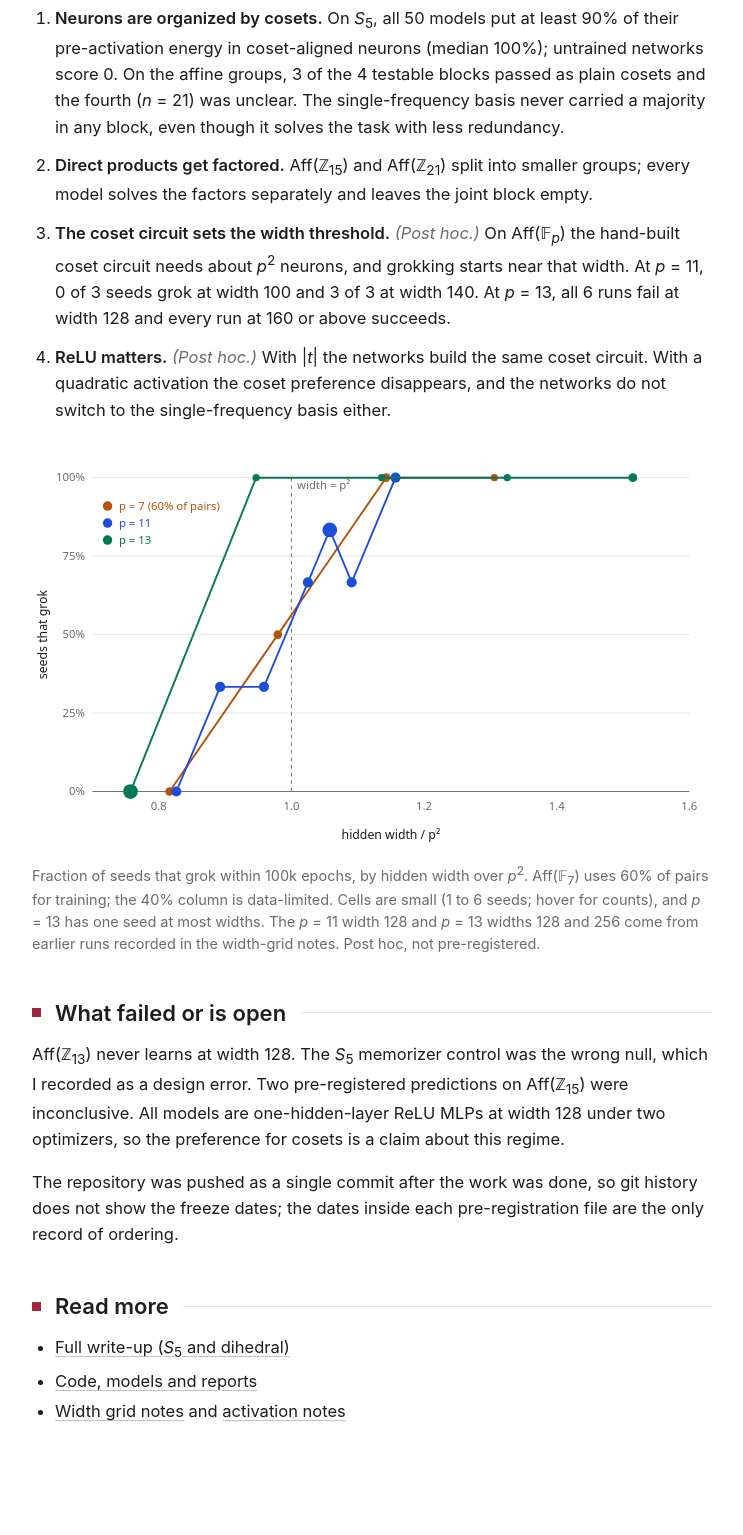
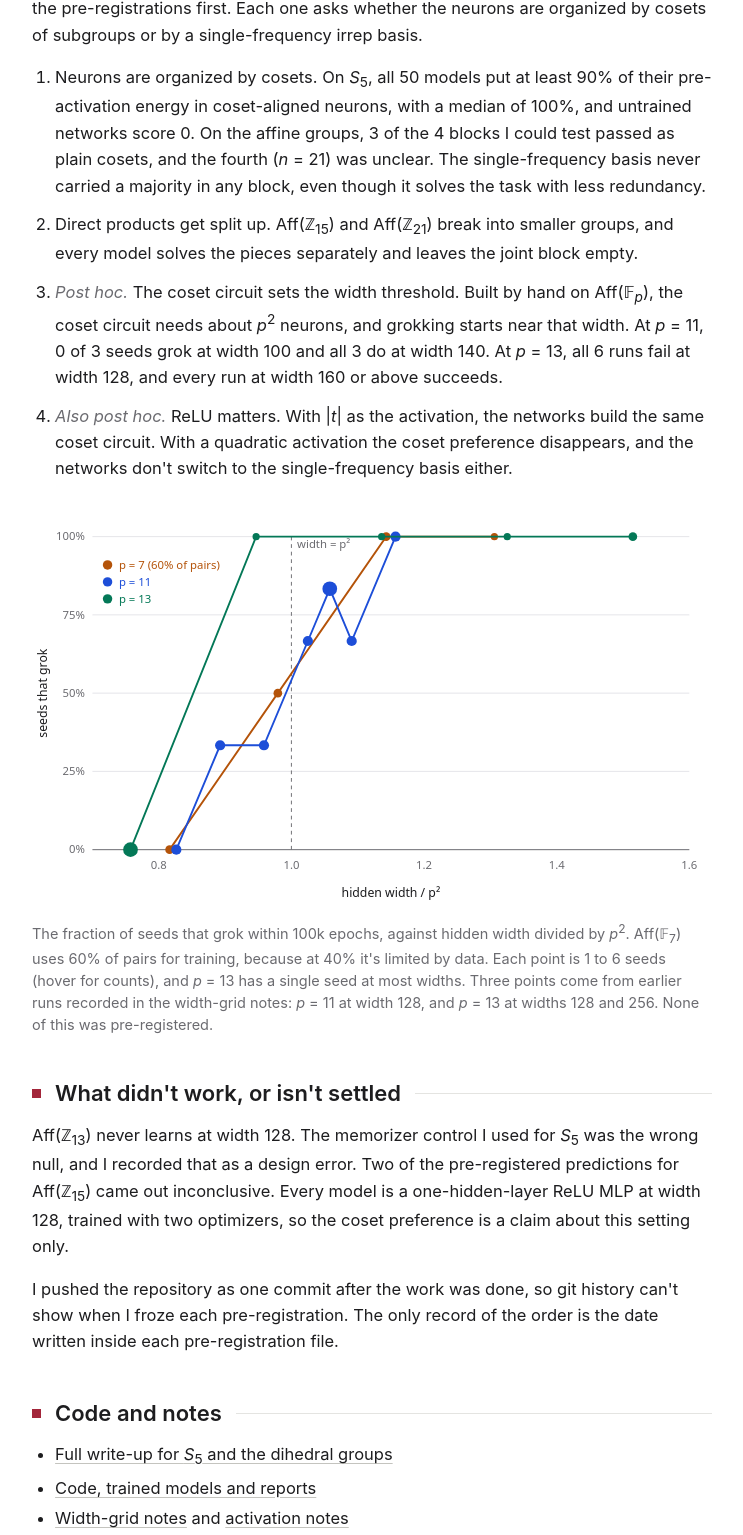
Before and after one commit to jlee0229/jlee0229.github.io, a plain HTML site: page cosets-vs-irreps/index.html in a window 1280 px wide. Shown: the part 498-2033 px from the top of the page, without its empty margins (192-935 px from the left). Drawn offline with Linux system fonts and the light colour scheme.

Commit message:
Humanize the cosets vs irreps page; add Humanpath to projects
- cosets-vs-irreps: rewritten in plain first person with every number,
  caveat and link kept; no bold lead-ins, no question-and-answer lede,
  no passive "were frozen"; headings now "What I found", "What didn't
  work, or isn't settled", "Code and notes"
- Projects: Humanpath (Hugging Face app and Walkability repo) above
  HiveMusic, with a screenshot of the app's sample walk

Co-Authored-By: Claude Opus 5.5 <noreply@anthropic.com>
Claude-Session: https://claude.ai/code/session_01JZ9hmutcVkUwQjhgAXnsYC

```diff
--- a/cosets-vs-irreps/index.html
+++ b/cosets-vs-irreps/index.html
@@ -4,7 +4,7 @@
 <meta charset="utf-8">
 <meta name="viewport" content="width=device-width,initial-scale=1">
 <title>Cosets vs irreps · Jaeho Lee</title>
-<meta name="description" content="Pre-registered test of whether MLPs trained on group multiplication organize neurons by cosets or irreps.">
+<meta name="description" content="A pre-registered test of whether small networks trained on group multiplication organize their neurons by cosets or by irreducible representations.">
 <link rel="stylesheet" href="../style.css">
 </head>
 <body>
@@ -22,33 +22,33 @@
 <main>
 <article class="post">
 <h1>Cosets vs irreps</h1>
-<p class="byline">Experiment. Pre-registered; done, with follow-ups ongoing. Findings 3 and 4 are post hoc.</p>
+<p class="byline">A pre-registered experiment. Findings 3 and 4 came after the fact and are marked post hoc.</p>
 
-<p class="lede">When small networks learn a group's multiplication table, do their neurons organize around cosets of subgroups (Stander et al.) or around irreducible representations (Chughtai et al.)? In the models I tested, around cosets.</p>
+<p class="lede">There are two published answers to how a small network learns a group's multiplication table. Chughtai et al. say its neurons line up with irreducible representations, and Stander et al. say they line up with cosets of subgroups. I analyzed 89 networks to check, and in the models I tested, it was mostly cosets.</p>
 
-<h2>Main results</h2>
-<p>I analyzed 89 one-hidden-layer MLPs on 7 groups: 50 on <i>S</i><sub>5</sub>, 8 on the dihedral groups <i>D</i><sub>59</sub> and <i>D</i><sub>61</sub>, and 31 on the affine groups Aff(ℤ<sub><i>n</i></sub>) for <i>n</i> = 11, 15, 16, 21. Pre-registrations were frozen first. The test was whether neurons are organized by cosets of subgroups or by a single-frequency irrep basis.</p>
+<h2>What I found</h2>
+<p>The 89 networks are one-hidden-layer MLPs on 7 groups: 50 on <i>S</i><sub>5</sub>, 8 on the dihedral groups <i>D</i><sub>59</sub> and <i>D</i><sub>61</sub>, and 31 on the affine groups Aff(ℤ<sub><i>n</i></sub>) for <i>n</i> = 11, 15, 16 and 21. I froze the pre-registrations first. Each one asks whether the neurons are organized by cosets of subgroups or by a single-frequency irrep basis.</p>
 <ol>
-<li><b>Neurons are organized by cosets.</b> On <i>S</i><sub>5</sub>, all 50 models put at least 90% of their pre-activation energy in coset-aligned neurons (median 100%); untrained networks score 0. On the affine groups, 3 of the 4 testable blocks passed as plain cosets and the fourth (<i>n</i> = 21) was unclear. The single-frequency basis never carried a majority in any block, even though it solves the task with less redundancy.</li>
-<li><b>Direct products get factored.</b> Aff(ℤ<sub>15</sub>) and Aff(ℤ<sub>21</sub>) split into smaller groups; every model solves the factors separately and leaves the joint block empty.</li>
-<li><b>The coset circuit sets the width threshold.</b> <span class="posthoc">(Post hoc.)</span> On Aff(𝔽<sub><i>p</i></sub>) the hand-built coset circuit needs about <i>p</i><sup>2</sup> neurons, and grokking starts near that width. At <i>p</i> = 11, 0 of 3 seeds grok at width 100 and 3 of 3 at width 140. At <i>p</i> = 13, all 6 runs fail at width 128 and every run at 160 or above succeeds.</li>
-<li><b>ReLU matters.</b> <span class="posthoc">(Post hoc.)</span> With |<i>t</i>| the networks build the same coset circuit. With a quadratic activation the coset preference disappears, and the networks do not switch to the single-frequency basis either.</li>
+<li>Neurons are organized by cosets. On <i>S</i><sub>5</sub>, all 50 models put at least 90% of their pre-activation energy in coset-aligned neurons, with a median of 100%, and untrained networks score 0. On the affine groups, 3 of the 4 blocks I could test passed as plain cosets, and the fourth (<i>n</i> = 21) was unclear. The single-frequency basis never carried a majority in any block, even though it solves the task with less redundancy.</li>
+<li>Direct products get split up. Aff(ℤ<sub>15</sub>) and Aff(ℤ<sub>21</sub>) break into smaller groups, and every model solves the pieces separately and leaves the joint block empty.</li>
+<li><span class="posthoc">Post hoc.</span> The coset circuit sets the width threshold. Built by hand on Aff(𝔽<sub><i>p</i></sub>), the coset circuit needs about <i>p</i><sup>2</sup> neurons, and grokking starts near that width. At <i>p</i> = 11, 0 of 3 seeds grok at width 100 and all 3 do at width 140. At <i>p</i> = 13, all 6 runs fail at width 128, and every run at width 160 or above succeeds.</li>
+<li><span class="posthoc">Also post hoc.</span> ReLU matters. With |<i>t</i>| as the activation, the networks build the same coset circuit. With a quadratic activation the coset preference disappears, and the networks don't switch to the single-frequency basis either.</li>
 </ol>
 
 <figure>
 <img src="../figures/width_threshold.svg" alt="Fraction of seeds that grok versus hidden width over p squared, for p = 7, 11 and 13">
-<figcaption>Fraction of seeds that grok within 100k epochs, by hidden width over <i>p</i><sup>2</sup>. Aff(𝔽<sub>7</sub>) uses 60% of pairs for training; the 40% column is data-limited. Cells are small (1 to 6 seeds; hover for counts), and <i>p</i> = 13 has one seed at most widths. The <i>p</i> = 11 width 128 and <i>p</i> = 13 widths 128 and 256 come from earlier runs recorded in the width-grid notes. Post hoc, not pre-registered.</figcaption>
+<figcaption>The fraction of seeds that grok within 100k epochs, against hidden width divided by <i>p</i><sup>2</sup>. Aff(𝔽<sub>7</sub>) uses 60% of pairs for training, because at 40% it's limited by data. Each point is 1 to 6 seeds (hover for counts), and <i>p</i> = 13 has a single seed at most widths. Three points come from earlier runs recorded in the width-grid notes: <i>p</i> = 11 at width 128, and <i>p</i> = 13 at widths 128 and 256. None of this was pre-registered.</figcaption>
 </figure>
 
-<h2>What failed or is open</h2>
-<p>Aff(ℤ<sub>13</sub>) never learns at width 128. The <i>S</i><sub>5</sub> memorizer control was the wrong null, which I recorded as a design error. Two pre-registered predictions on Aff(ℤ<sub>15</sub>) were inconclusive. All models are one-hidden-layer ReLU MLPs at width 128 under two optimizers, so the preference for cosets is a claim about this regime.</p>
-<p>The repository was pushed as a single commit after the work was done, so git history does not show the freeze dates; the dates inside each pre-registration file are the only record of ordering.</p>
+<h2>What didn't work, or isn't settled</h2>
+<p>Aff(ℤ<sub>13</sub>) never learns at width 128. The memorizer control I used for <i>S</i><sub>5</sub> was the wrong null, and I recorded that as a design error. Two of the pre-registered predictions for Aff(ℤ<sub>15</sub>) came out inconclusive. Every model is a one-hidden-layer ReLU MLP at width 128, trained with two optimizers, so the coset preference is a claim about this setting only.</p>
+<p>I pushed the repository as one commit after the work was done, so git history can't show when I froze each pre-registration. The only record of the order is the date written inside each pre-registration file.</p>
 
-<h2>Read more</h2>
+<h2>Code and notes</h2>
 <ul>
-<li><a href="writeup.html">Full write-up (<i>S</i><sub>5</sub> and dihedral)</a></li>
-<li><a href="https://github.com/jlee0229/cosets-vs-irreps">Code, models and reports</a></li>
-<li><a href="https://github.com/jlee0229/cosets-vs-irreps/blob/main/results/affine/width_grid.md">Width grid notes</a> and <a href="https://github.com/jlee0229/cosets-vs-irreps/blob/main/results/affine/activation.md">activation notes</a></li>
+<li><a href="writeup.html">Full write-up for <i>S</i><sub>5</sub> and the dihedral groups</a></li>
+<li><a href="https://github.com/jlee0229/cosets-vs-irreps">Code, trained models and reports</a></li>
+<li><a href="https://github.com/jlee0229/cosets-vs-irreps/blob/main/results/affine/width_grid.md">Width-grid notes</a> and <a href="https://github.com/jlee0229/cosets-vs-irreps/blob/main/results/affine/activation.md">activation notes</a></li>
 </ul>
 </article>
 </main>
```
Also changed, not shown: index.html (+9 -0 lines), figures/humanpath.jpg (added), 1 other file.
